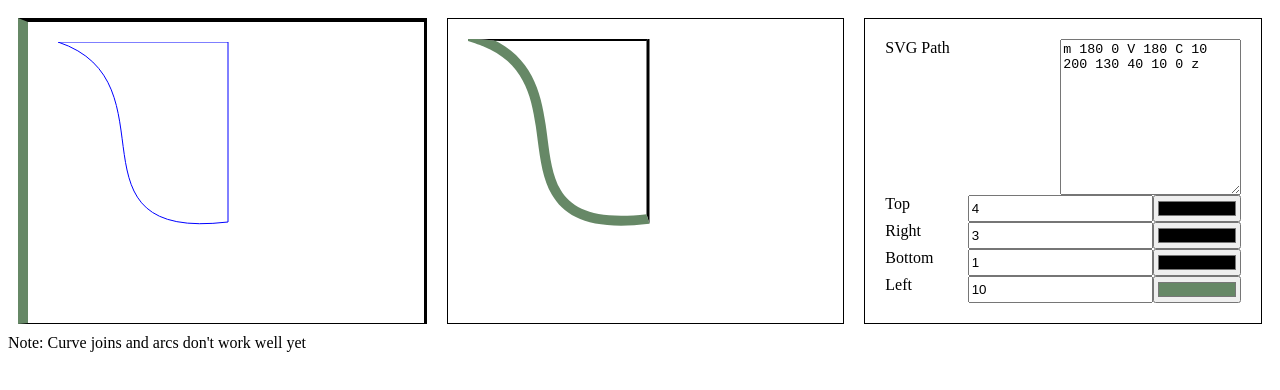
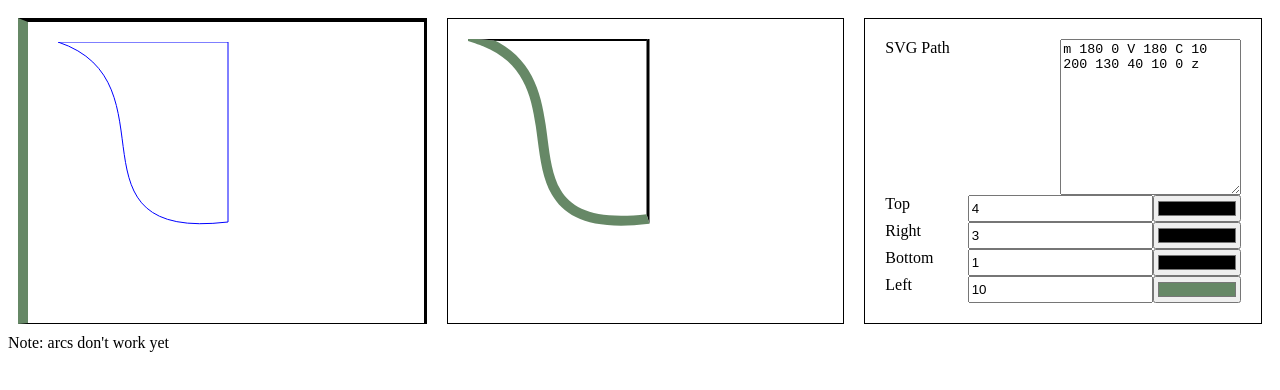
Before and after one commit to noamr/border-shape-testbed, a plain HTML site: page index.html in a window 1280 px wide. Drawn offline with Linux system fonts and the light colour scheme.

Commit message:
Fix comment

```diff
--- a/index.html
+++ b/index.html
@@ -56,6 +56,6 @@
                 id="leftColorInput" value="#668866"></label>
     </form>
 </main>
-Note: Curve joins and arcs don't work well yet
+Note: arcs don't work yet
 <script type="module" src="script.js">
 </script>
```
